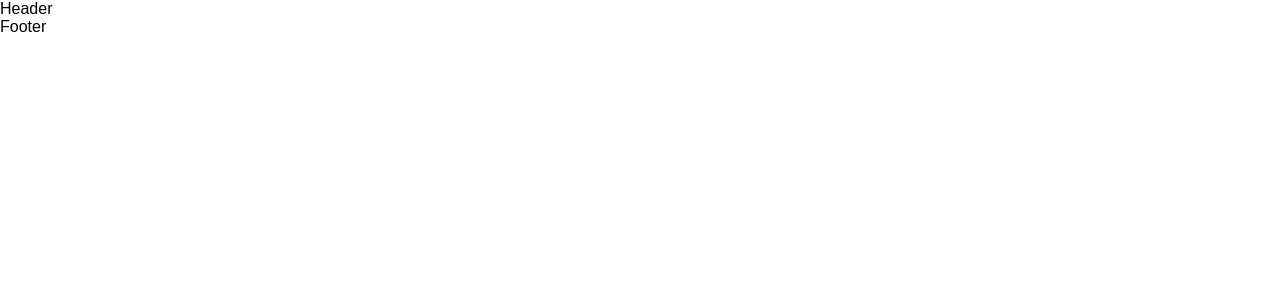
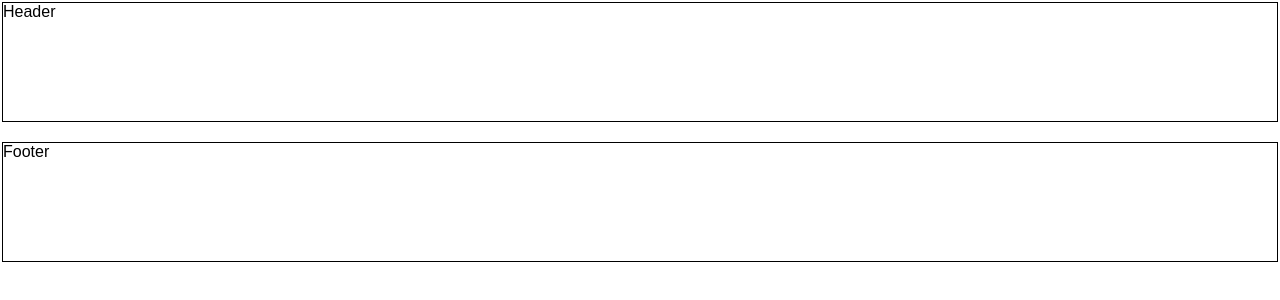
Before and after one commit to leobez/chat-mqtt, a React (Vite) app in the folder mqtt/: page / in a window 1280 px wide. Shown: the top 300 px of the page. Built offline with nearby package versions, Linux system fonts and the light colour scheme.

Commit message:
basic css/component creation

```diff
--- a/mqtt/src/App.css
+++ b/mqtt/src/App.css
@@ -0,0 +1,12 @@
+.App {
+    height: 100%;
+    width: 100%;
+}
+
+.App div {
+    border: 1px solid black;
+}
+
+main {
+    padding: 10px;
+}
--- a/mqtt/src/App.tsx
+++ b/mqtt/src/App.tsx
@@ -1,6 +1,6 @@
 import './App.css'
-import Footer from './components/Footer'
-import Header from './components/Header'
+import Footer from './components/Footer/Footer'
+import Header from './components/Header/Header'
 
 function App() {
 
--- /dev/null
+++ b/mqtt/src/components/Footer/Footer.module.css
@@ -0,0 +1,3 @@
+.footer {
+    height: 120px;
+}
--- a/mqtt/src/components/Footer.tsx
+++ b/mqtt/src/components/Footer/Footer.tsx
@@ -2,7 +2,9 @@ import styles from './Footer.module.css'
 
 const Footer = () => {
     return (
-        <div>Footer</div>
+        <div className={styles.footer}>
+            Footer
+        </div>
     )
 }
 
--- /dev/null
+++ b/mqtt/src/components/Header/Header.module.css
@@ -0,0 +1,3 @@
+.header {
+    height: 120px;
+}
--- a/mqtt/src/components/Header.tsx
+++ b/mqtt/src/components/Header/Header.tsx
@@ -2,7 +2,9 @@ import styles from './Header.module.css'
 
 const Header = () => {
     return (
-        <div>Header</div>
+        <div className={styles.header}>
+            Header
+        </div>
     )
 }
 
--- a/mqtt/src/index.css
+++ b/mqtt/src/index.css
@@ -1,8 +1,23 @@
+:root {
+    --header-height: 120px;
+    --footer-height: 120px;
+}
+
 * {
     padding: 0;
     margin: 0;
     box-sizing: border-box;
     font-family: Arial, Helvetica, sans-serif;
+}
+
+body {
+    height: 100vh;
+    width: 100vw;
+    padding: 2px;
+}
+div#root {
+    height: 100%;
+    width: 100%;
 }
 
 p {
```
Also changed, not shown: mqtt/src/components/Information/Information.css (added), mqtt/src/components/Information/Information.tsx (added).
